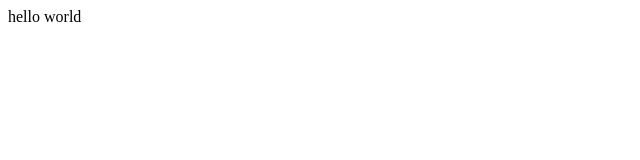
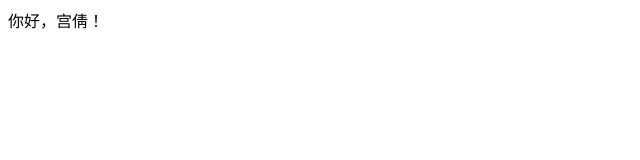
Before and after one commit to Ether1oop/CrushGu.github.io, a plain HTML site: page index.html in a window 1280 px wide. Shown: the full height of the page, 0-640 px from the left. Drawn offline with Linux system fonts and the light colour scheme.

Commit message:
Update index.html

```diff
--- a/index.html
+++ b/index.html
@@ -1 +1 @@
-<p>hello world<p>
+<p>你好，宫倩！<p>
```
